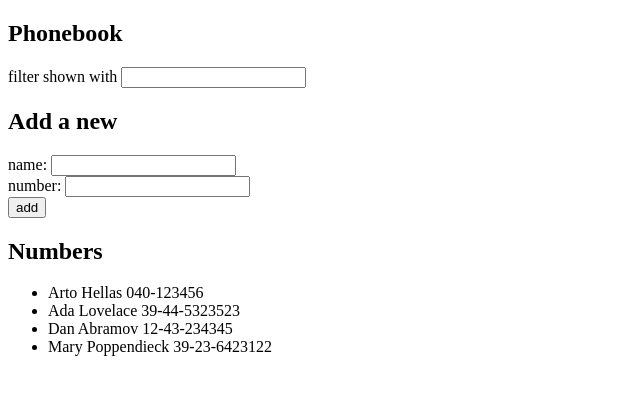
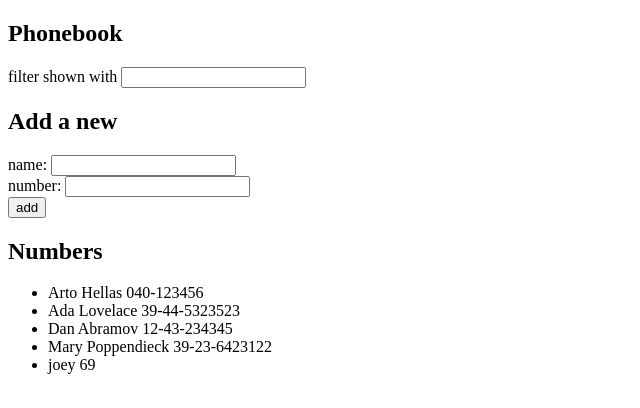
Before and after one commit to joeygroves/full-stack-open, a React (Vite) app in the folder part2/phonebook/: page / in a window 1280 px wide. Shown: the top 408 px of the page, without its empty margins (0-640 px from the left). Built offline with nearby package versions, Linux system fonts and the light colour scheme; data requests are answered from the project's data file.

Commit message:
finished 2.12 &2.13

```diff
--- a/part2/phonebook/db.json
+++ b/part2/phonebook/db.json
@@ -1,5 +1,5 @@
 {
-    "persons":[
+  "persons": [
     {
       "name": "Arto Hellas",
       "number": "040-123456",
@@ -19,6 +19,11 @@
       "name": "Mary Poppendieck",
       "number": "39-23-6423122",
       "id": 4
+    },
+    {
+      "name": "joey",
+      "number": "69",
+      "id": 5
     }
   ]
 }
--- a/part2/phonebook/src/App.jsx
+++ b/part2/phonebook/src/App.jsx
@@ -3,6 +3,7 @@
 import Filter from './components/Filter'
 import PersonsForm from './components/PersonsForm'
 import Persons from './components/Persons'
+import personService from './services/persons'
 
 const App = () => {
   const [persons, setPersons] = useState([])
@@ -11,15 +12,12 @@
   const [searchName, setSearchName] = useState('')
 
   useEffect(() => {
-    console.log('effect')
-    axios
-      .get('http://localhost:3001/persons')
-      .then(response => {
-        console.log('promise fulfilled')
-        setPersons(response.data)
-      })
+    personService
+    .getAll()
+    .then(initialPersons => {
+      setPersons(initialPersons)
+    })
   }, [])
-  console.log('render', persons.length, 'persons')
 
   const addContact = (event) => {
     event.preventDefault()
@@ -33,11 +31,16 @@
       const nameObject = {
         name: newName,
         number: newNumber,
-        id: persons.length + 1
       }
-        setPersons(persons.concat(nameObject))
+
+      personService
+      .create(nameObject)
+      .then(returnedPerson => {
+        setPersons(persons.concat(returnedPerson))
         setNewName('')
         setNewNumber('')
+      })
+
       }
     }
 
--- /dev/null
+++ b/part2/phonebook/src/services/persons.js
@@ -0,0 +1,21 @@
+import axios from 'axios'
+const baseUrl = 'http://localhost:3001/persons'
+
+const getAll = () => {
+  const request = axios.get(baseUrl)
+  return request.then(response => {
+    return response.data
+  })
+}
+
+const create = newObject => {
+  const request = axios.post(baseUrl, newObject)
+  return request.then(response => response.data)
+}
+
+const update = (id, newObject) => {
+  const request = axios.put(`${baseUrl}/${id}`, newObject)
+  return request.then(response => response.data)
+}
+
+export default { getAll, create, update }
```
Lines whose indentation alone changed are shown as unchanged.
